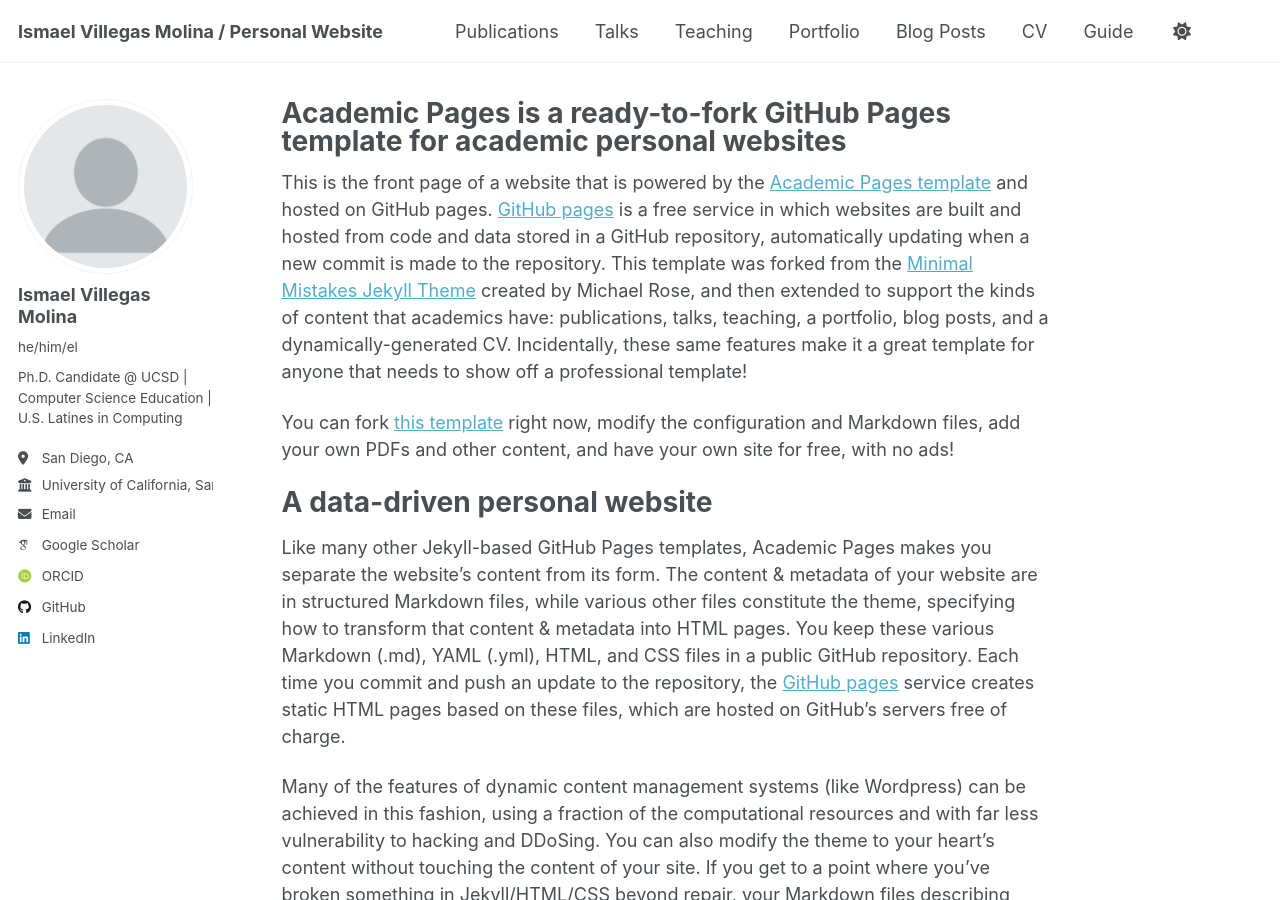
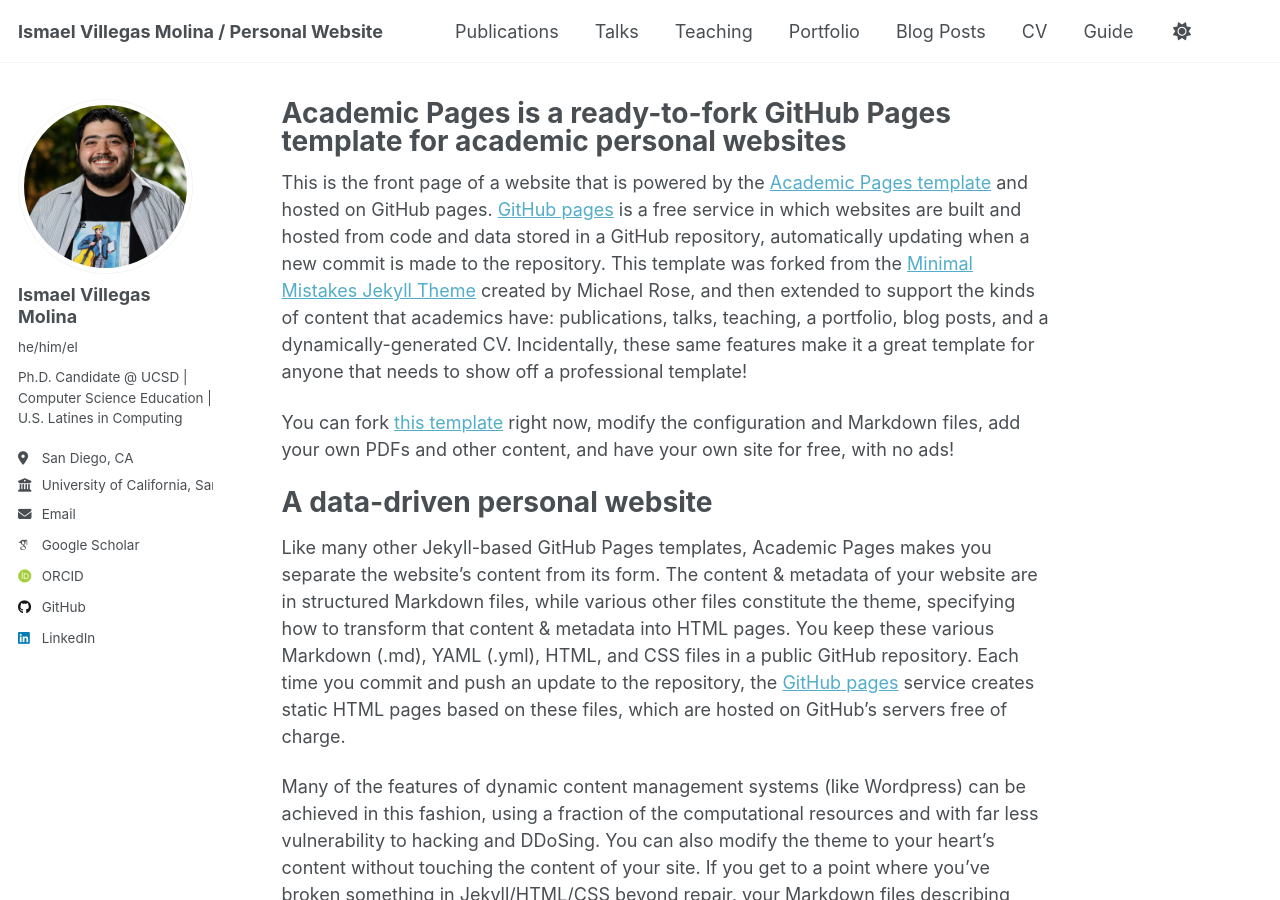
Before and after one commit to IsmaelV/IsmaelV.github.io, a Jekyll site: the page built from _pages/about.md, in a window 1280 px wide and 900 px high. Built offline with Jekyll 4.4.1, drawn with Linux system fonts in a browser that asks for light colours; some web fonts are replaced; a script that is not in the unit is left out.

Commit message:
Added profile picture

```diff
--- a/_config.yml
+++ b/_config.yml
@@ -23,7 +23,7 @@ repository               : "IsmaelV/IsmaelV.github.io"
 #               Additional customization can be done by editing /_includes/author-profile.html
 author:
   # Biographic information
-  avatar           : "profile.png"
+  avatar           : "Headshot_small.png"
   name             : "Ismael Villegas Molina"
   pronouns         : "he/him/el"
   bio              : "Ph.D. Candidate @ UCSD | Computer Science Education | U.S. Latines in Computing"
```
